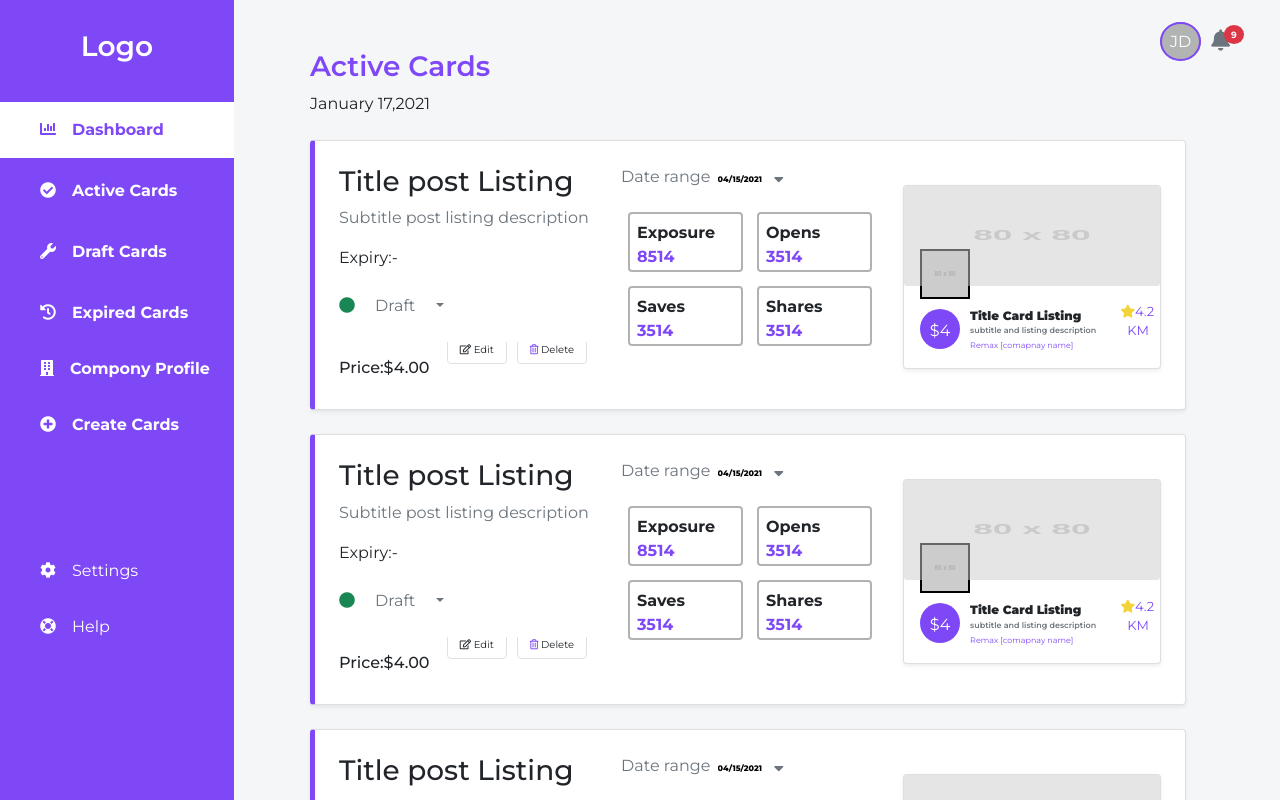
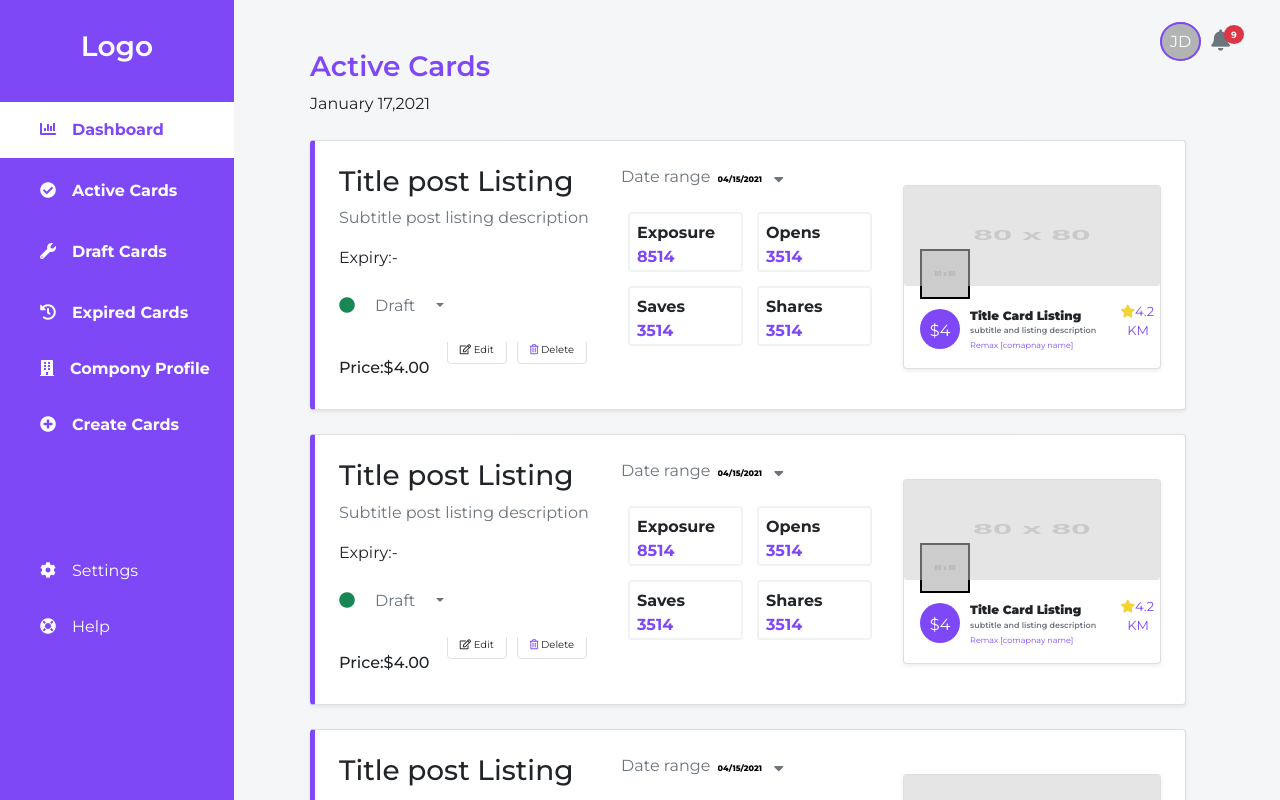
Before and after one commit to Zain041/Admin-Pannel, a React (Create React App) app: page /active-cards in a window 1280 px wide. Shown: the top 800 px of the page. Built offline with nearby package versions, Linux system fonts and the light colour scheme.

Commit message:
active cards border fixed

```diff
--- a/src/assets/css/ActiveCards.css
+++ b/src/assets/css/ActiveCards.css
@@ -123,7 +123,7 @@
     width:120px;
     height:60px;
     padding:7px;
-    border:2px solid rgba(0, 0, 0,0.3);
+    border:2px solid #EFF4F3;
     margin:7px;
 
 }
--- a/src/assets/css/ExpiredCards.css
+++ b/src/assets/css/ExpiredCards.css
@@ -123,7 +123,7 @@
     width:120px;
     height:60px;
     padding:7px;
-    border:2px solid rgba(0, 0, 0,0.1);
+    border:2px solid #EFF4F3;
     margin:7px;
 
 }
```
Also changed, not shown: 2 other files (tests, documents, lock files or other folders).
